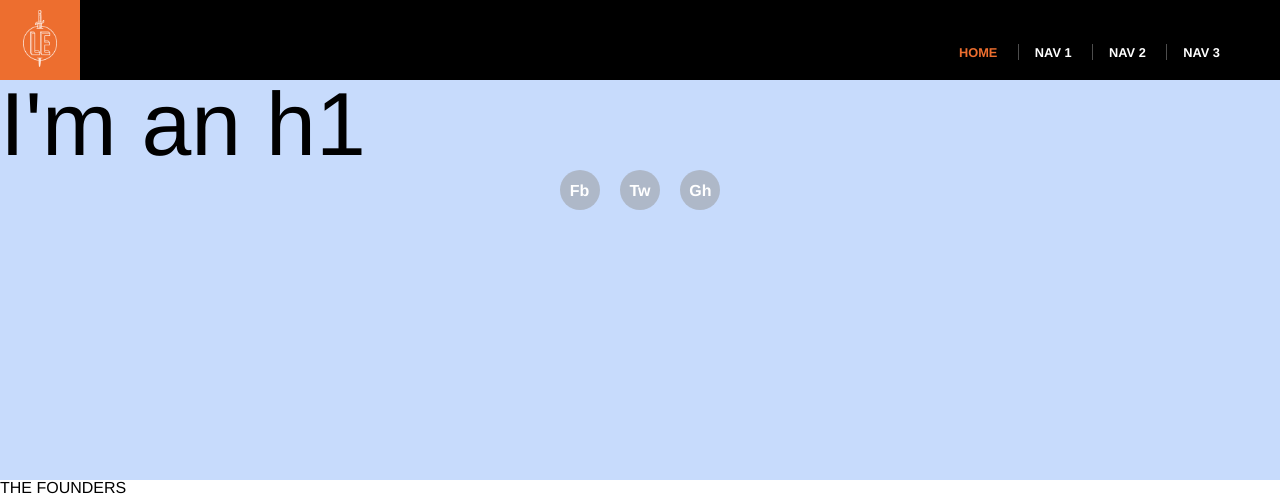
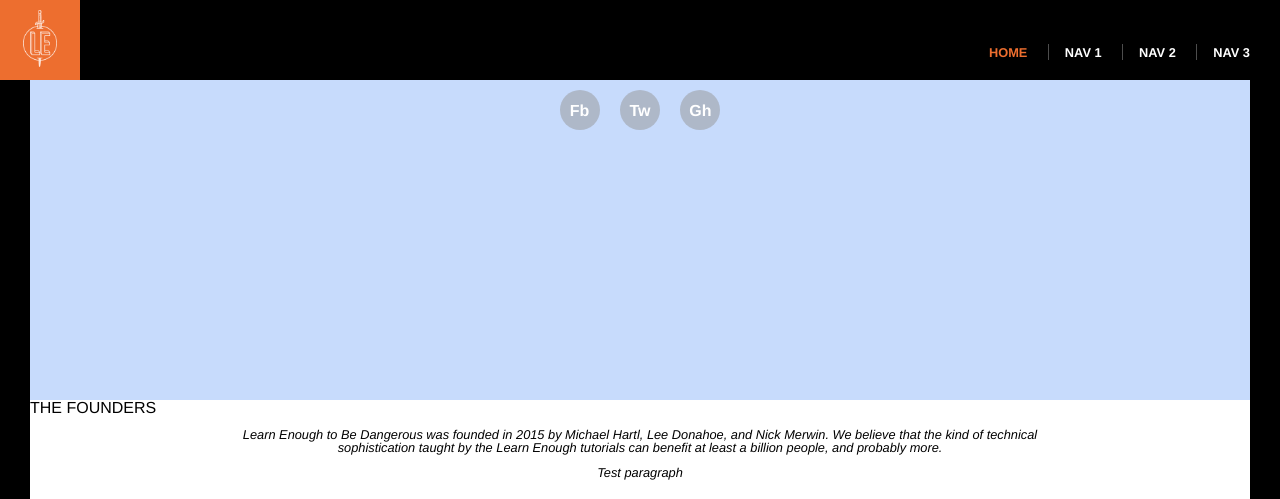
Before and after one commit to johnkangfreedlund/johnkangfreedlund.github.io, a plain HTML site: page _site/index.html in a window 1280 px wide. Shown: the top 499 px of the page. Drawn offline with Linux system fonts and the light colour scheme.

Commit message:
Style header and add border to entire page

```diff
--- a/css/main.css
+++ b/css/main.css
@@ -47,6 +47,11 @@ a img {
 /* END RESET*/
 
 /* GLOBAL STYLES */
+html {
+    box-shadow: 0 0 0 30px #000 inset;
+    padding: 0 30px;
+
+}
 body {
     font-family: helvetica, arial, sans-serif;
 }
@@ -68,12 +73,16 @@ h2 ~ p {
 .header {
     background-color: #000;
     color: #fff;
+    position: fixed;
+    width: 100%;
+    z-index: 20;
   }
   .header-logo {
     background-color: #000;
     box-sizing: border-box;
     display: block;
     height: 10vh;
+    left: -30px;
     padding-top: 10px;
     position: relative;
     text-align: center;
```
